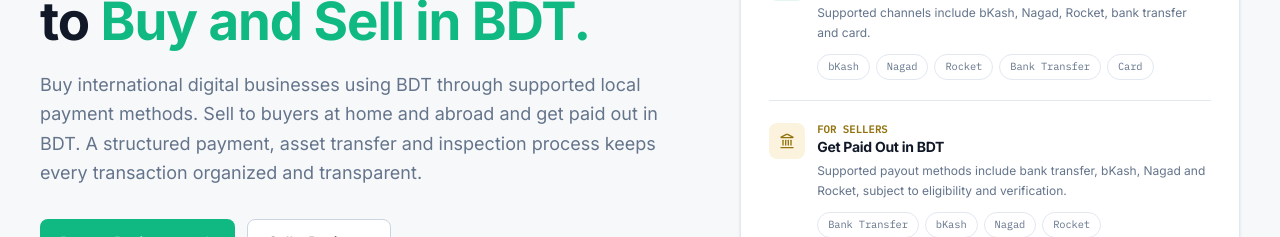
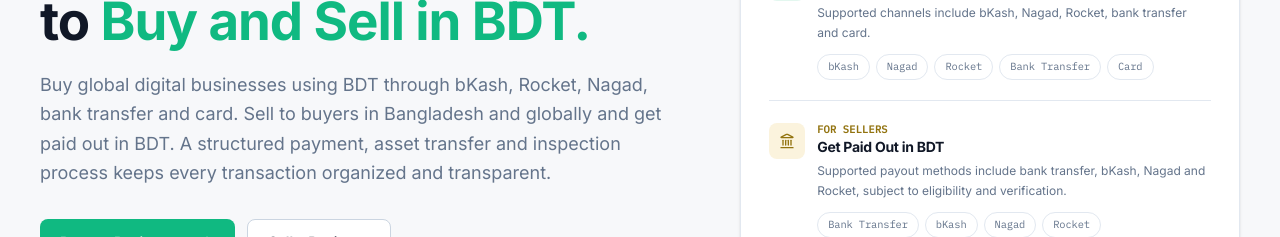
Before and after one commit to mdmanirmia/durqo-app, a Next.js app: page /durqo-bangladesh in a window 1280 px wide. Shown: the part 251-488 px from the top of the page. Built offline with nearby package versions, Linux system fonts and the light colour scheme; no server answers.

Commit message:
Name exact BDT payment channels in hero subhead
Replaces "supported local payment methods" and "home and abroad" with the explicit channel list (bKash, Rocket, Nagad, bank transfer, card) and explicit Bangladesh/global phrasing, per site owner request.

```diff
--- a/src/app/durqo-bangladesh/page.tsx
+++ b/src/app/durqo-bangladesh/page.tsx
@@ -524,9 +524,9 @@ export default function DurqoBangladeshPage() {
                   <span className="text-brand">Buy and Sell in BDT.</span>
                 </h1>
                 <p className="mt-5 max-w-[60ch] text-lg leading-relaxed text-ink-soft">
-                  Buy international digital businesses using BDT through supported local payment methods. Sell to
-                  buyers at home and abroad and get paid out in BDT. A structured payment, asset transfer and
-                  inspection process keeps every transaction organized and transparent.
+                  Buy global digital businesses using BDT through bKash, Rocket, Nagad, bank transfer and card.
+                  Sell to buyers in Bangladesh and globally and get paid out in BDT. A structured payment, asset
+                  transfer and inspection process keeps every transaction organized and transparent.
                 </p>
                 <div className="mt-8 flex flex-wrap gap-3">
                   <Button href="/buy" size="lg">
```
